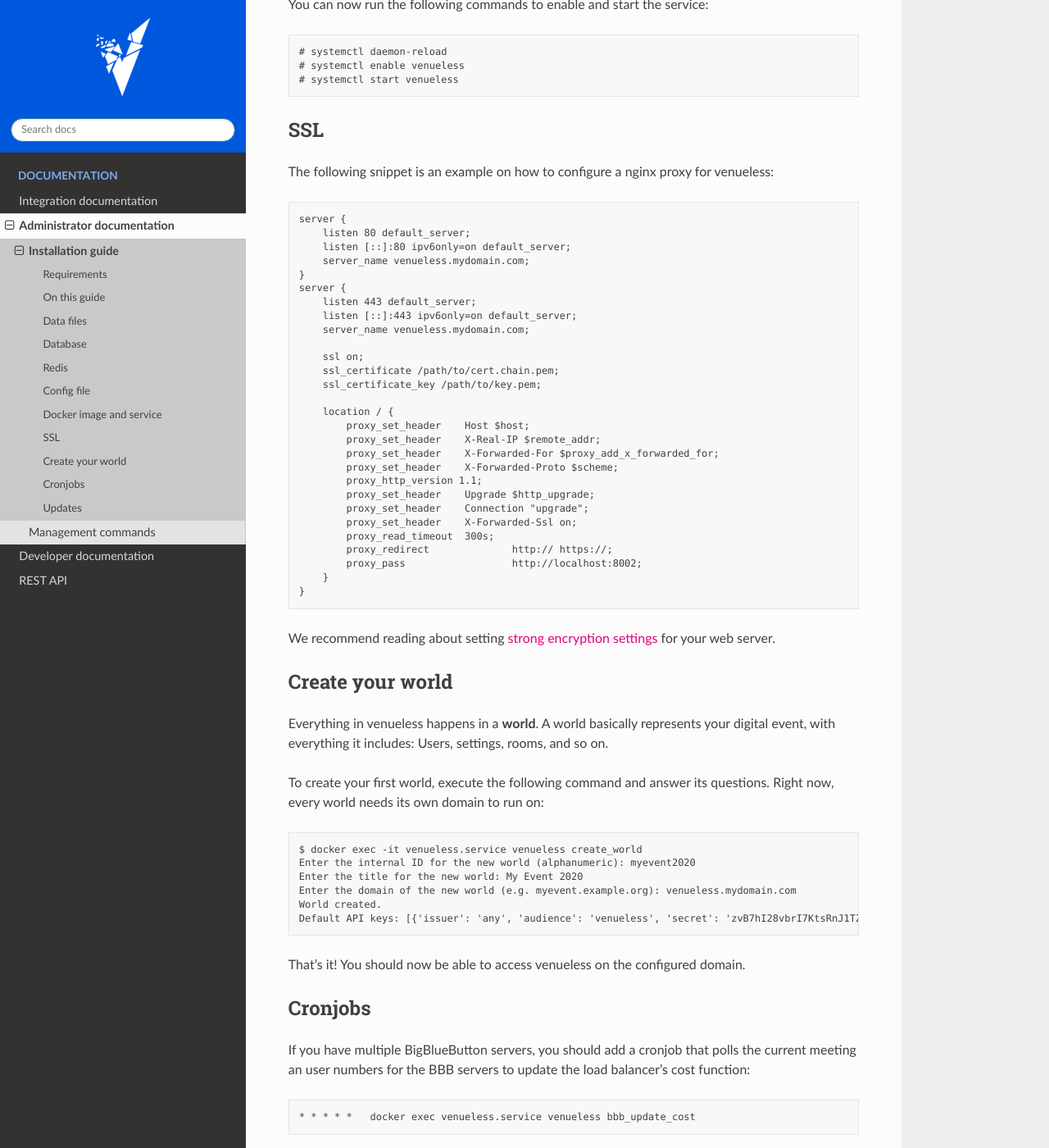
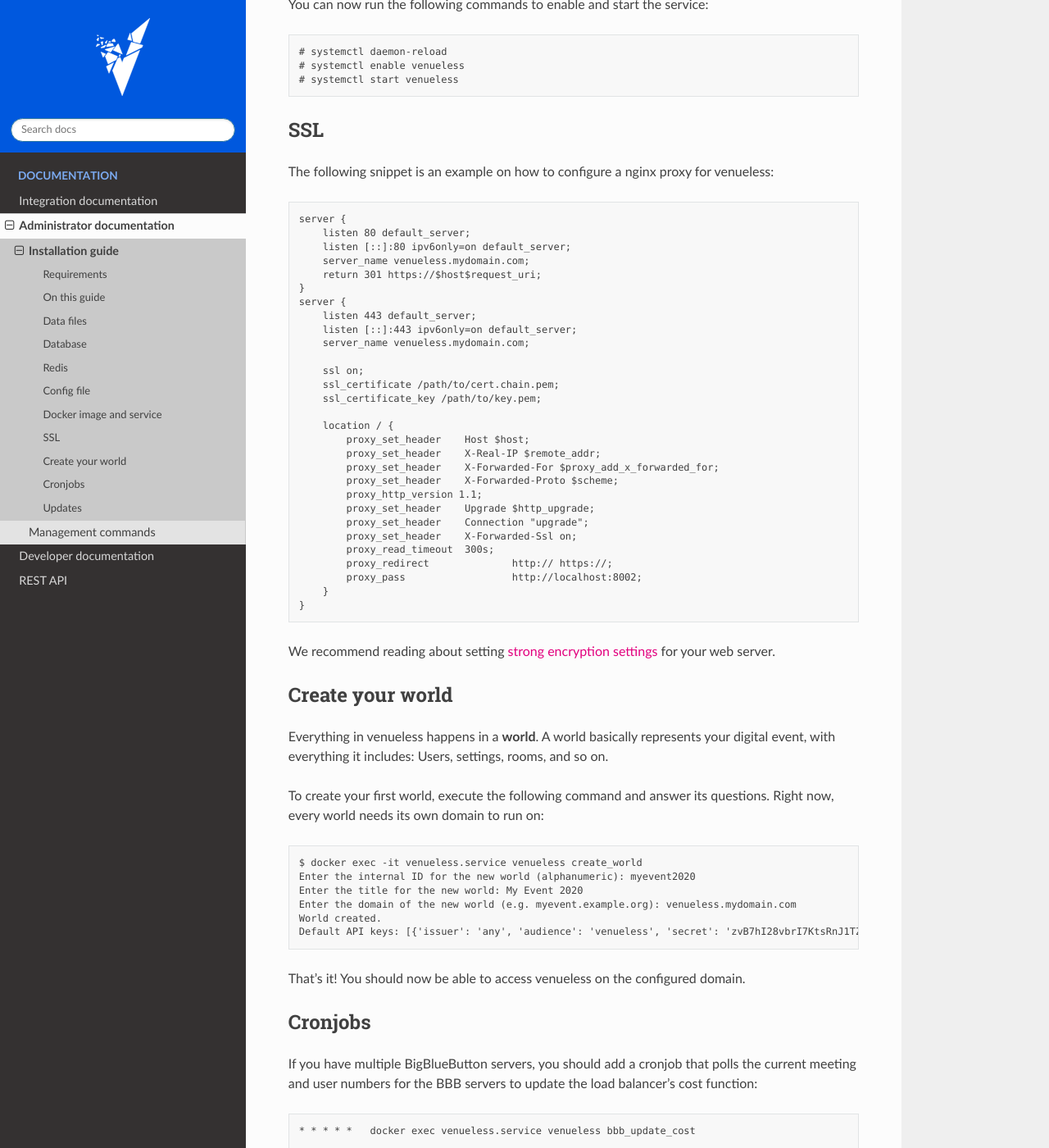
Before and after one commit to fossasia/eventyay-video, a Sphinx documentation site: the page built from docs/admin/setup.rst, in a window 1280 px wide and 1400 px high, scrolled down 3774 px. Shown: the whole window at 82% size. Built offline with Sphinx 7.4.7 and the Read the Docs theme 2.0.0, drawn with Linux system fonts in a browser that asks for light colours; some of the changed text lies outside the part shown.

Commit message:
Fix typos in documentation (#214)

```diff
--- a/docs/admin/setup.rst
+++ b/docs/admin/setup.rst
@@ -4,10 +4,10 @@ Installation guide
 ==================
 
 This guide describes the installation of a small-scale installation of venueless using docker. By small-scale, we mean
-that everything is being run on one host and you don't expect many thousands of participants for your events.
+that everything is being run on one host, and you don't expect many thousands of participants for your events.
 It is absolutely possible to run venueless without docker if you have some experience working with Django and JavaScript
 projects, but we currently do not provide any documentation or support for it. At this time, venueless is a young,
-fast-moving project and we do not have the capacity to keep multiple different setup guides up to date.
+fast-moving project, and we do not have the capacity to keep multiple different setup guides up to date.
 
 .. warning:: venueless is still a work in progress and anything about deploying it might change. While we tried to
              give a good tutorial here, installing venueless will **require solid Linux experience** to get it right, and
@@ -167,6 +167,7 @@ The following snippet is an example on how to configure a nginx proxy for venuel
         listen 80 default_server;
         listen [::]:80 ipv6only=on default_server;
         server_name venueless.mydomain.com;
+        return 301 https://$host$request_uri;
     }
     server {
         listen 443 default_server;
@@ -216,12 +217,12 @@ That's it! You should now be able to access venueless on the configured domain.
 Cronjobs
 --------
 
-If you have multiple BigBlueButton servers, you should add a cronjob that polls the current meeting an user numbers for
+If you have multiple BigBlueButton servers, you should add a cronjob that polls the current meeting and user numbers for
 the BBB servers to update the load balancer's cost function::
 
     * * * * *   docker exec venueless.service venueless bbb_update_cost
 
-Also, the following cronjob performs various cleanup tasks:
+Also, the following cronjob performs various cleanup tasks::
 
     */10 * * * *   docker exec venueless.service venueless cleanup
 
```
Also changed, not shown: other parts of docs/admin/setup.rst (+1 -1 lines).
